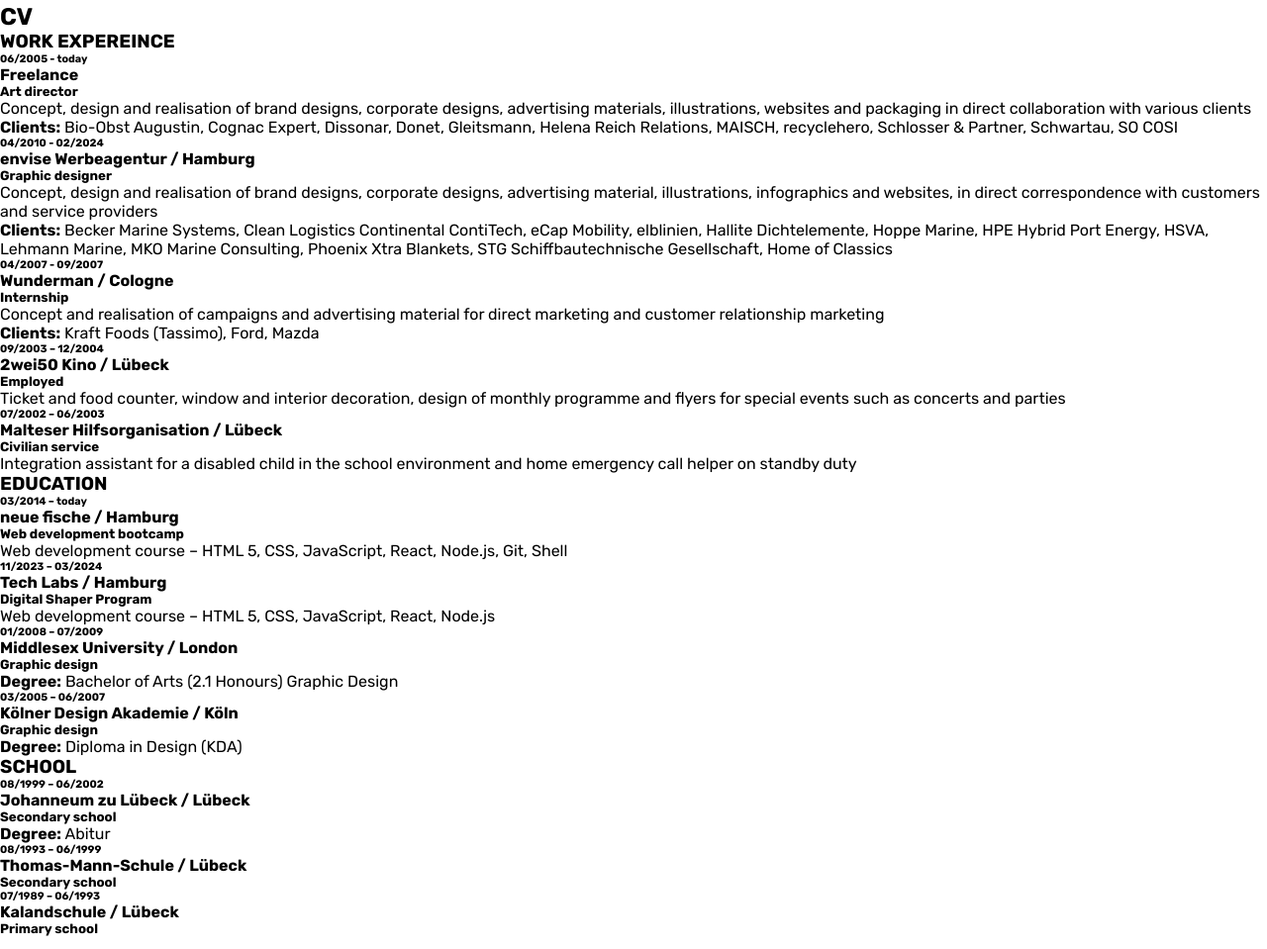
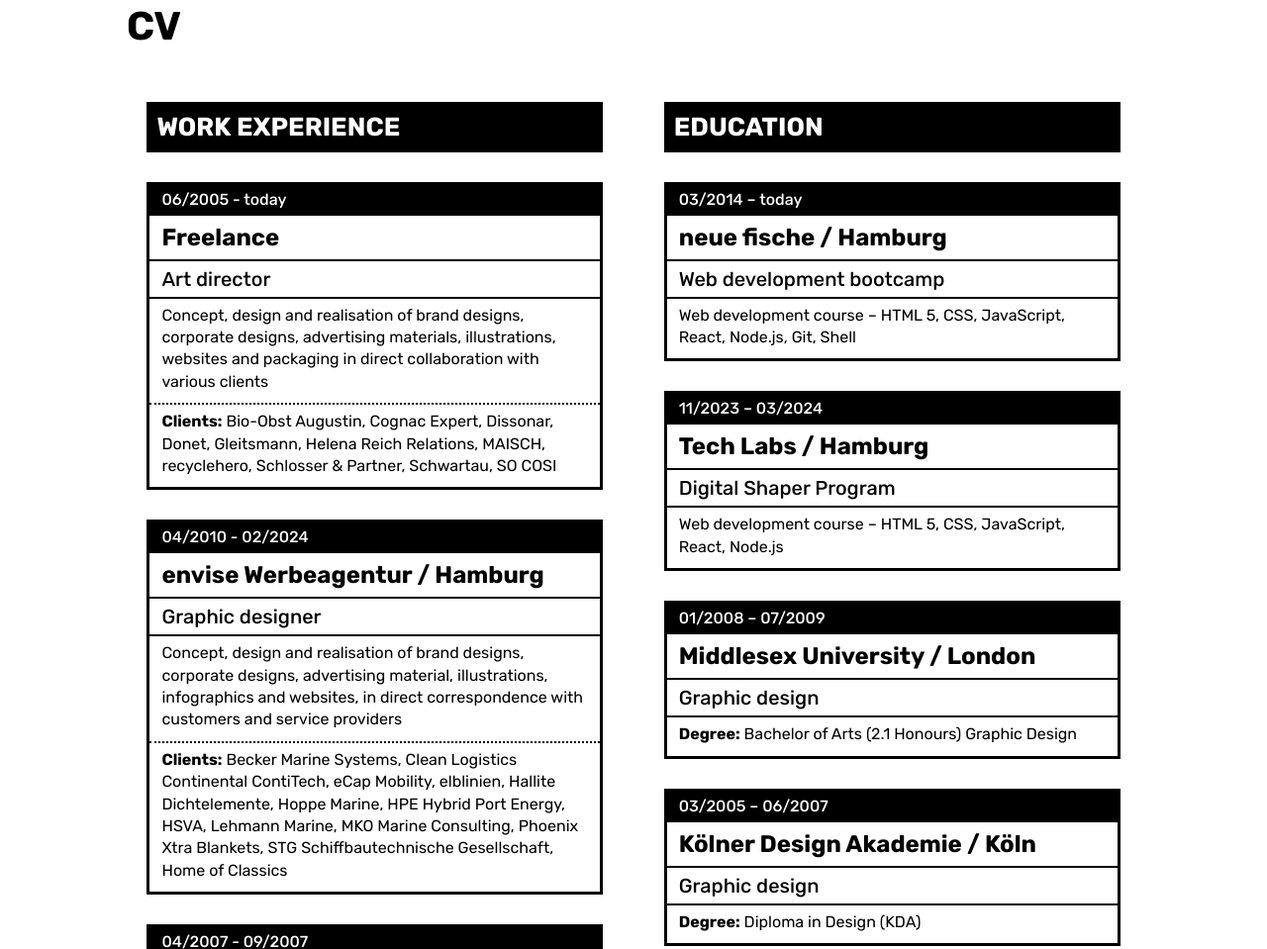
Before and after one commit to P-Oliomonte/personal-website, a website: page index.html in a window 1280 px wide. Shown: the part 1966-2925 px from the top of the page at 99% size. Drawn offline with nearby package versions, Linux system fonts and the light colour scheme.

Commit message:
Update CV

```diff
--- a/index.html
+++ b/index.html
@@ -14,7 +14,7 @@
         <a href="./index.html" class="button button1">HOME</a>
         <a href="#thats-me" class="button button2">PROFILE</a>
         <a href="#portfolio" class="button button3">PORTFOLIO</a>
-        <a href="#" class="button button5">CV</a>
+        <a href="#cv" class="button button5">CV</a>
         <a href="#" class="button button6">CONTACT</a>
       </nav>
 
@@ -95,41 +95,48 @@
         <div class="filler-right2"></div>
       </section>
 
-      <section>
+      <section id="cv">
         <h2>CV</h2>
 
-        <h3>WORK EXPEREINCE</h3>
+        <div id="work">
+          <h3>WORK EXPERIENCE</h3>
 
+          <div class="station">
             <h6>06/2005 - today</h6>
             <h4>Freelance</h4>
             <h5>Art director</h5>
             <p>
-          Concept, design and realisation of brand designs, corporate designs,
-          advertising materials, illustrations, websites and packaging in direct
-          collaboration with various clients
+              Concept, design and realisation of brand designs, corporate
+              designs, advertising materials, illustrations, websites and
+              packaging in direct collaboration with various clients
             </p>
-        <p>
-          <strong>Clients:</strong> Bio-Obst Augustin, Cognac Expert, Dissonar,
-          Donet, Gleitsmann, Helena Reich Relations, MAISCH, recyclehero,
-          Schlosser & Partner, Schwartau, SO COSI
+            <p class="clients">
+              <strong>Clients:</strong> Bio-Obst Augustin, Cognac Expert,
+              Dissonar, Donet, Gleitsmann, Helena Reich Relations, MAISCH,
+              recyclehero, Schlosser & Partner, Schwartau, SO COSI
             </p>
+          </div>
 
+          <div class="station">
             <h6>04/2010 - 02/2024</h6>
             <h4>envise Werbeagentur / Hamburg</h4>
             <h5>Graphic designer</h5>
             <p>
-          Concept, design and realisation of brand designs, corporate designs,
-          advertising material, illustrations, infographics and websites, in
-          direct correspondence with customers and service providers
+              Concept, design and realisation of brand designs, corporate
+              designs, advertising material, illustrations, infographics and
+              websites, in direct correspondence with customers and service
+              providers
             </p>
-        <p>
+            <p class="clients">
               <strong>Clients:</strong> Becker Marine Systems, Clean Logistics
               Continental ContiTech, eCap Mobility, elblinien, Hallite
               Dichtelemente, Hoppe Marine, HPE Hybrid Port Energy, HSVA, Lehmann
               Marine, MKO Marine Consulting, Phoenix Xtra Blankets, STG
               Schiffbautechnische Gesellschaft, Home of Classics
             </p>
+          </div>
 
+          <div class="station">
             <h6>04/2007 - 09/2007</h6>
             <h4>Wunderman / Cologne</h4>
             <h5>Internship</h5>
@@ -137,66 +144,94 @@
               Concept and realisation of campaigns and advertising material for
               direct marketing and customer relationship marketing
             </p>
-        <p><strong>Clients:</strong> Kraft Foods (Tassimo), Ford, Mazda</p>
+            <p class="clients">
+              <strong>Clients:</strong> Kraft Foods (Tassimo), Ford, Mazda
+            </p>
+          </div>
 
+          <div class="station">
             <h6>09/2003 – 12/2004</h6>
             <h4>2wei50 Kino / Lübeck</h4>
             <h5>Employed</h5>
             <p>
               Ticket and food counter, window and interior decoration, design of
-          monthly programme and flyers for special events such as concerts and
-          parties
+              monthly programme and flyers for special events such as concerts
+              and parties
             </p>
+          </div>
 
+          <div class="station">
             <h6>07/2002 – 06/2003</h6>
             <h4>Malteser Hilfsorganisation / Lübeck</h4>
             <h5>Civilian service</h5>
             <p>
-          Integration assistant for a disabled child in the school environment
-          and home emergency call helper on standby duty
+              Integration assistant for a disabled child in the school
+              environment and home emergency call helper on standby duty
             </p>
+          </div>
+        </div>
 
+        <div id="education">
           <h3>EDUCATION</h3>
-
+          <div class="station">
             <h6>03/2014 – today</h6>
             <h4>neue fische / Hamburg</h4>
             <h5>Web development bootcamp</h5>
             <p>
-          Web development course – HTML 5, CSS, JavaScript, React, Node.js, Git,
-          Shell
+              Web development course – HTML 5, CSS, JavaScript, React, Node.js,
+              Git, Shell
             </p>
+          </div>
 
+          <div class="station">
             <h6>11/2023 – 03/2024</h6>
             <h4>Tech Labs / Hamburg</h4>
             <h5>Digital Shaper Program</h5>
-        <p>Web development course – HTML 5, CSS, JavaScript, React, Node.js</p>
+            <p>
+              Web development course – HTML 5, CSS, JavaScript, React, Node.js
+            </p>
+          </div>
 
+          <div class="station">
             <h6>01/2008 – 07/2009</h6>
             <h4>Middlesex University / London</h4>
             <h5>Graphic design</h5>
             <p>
-          <strong>Degree:</strong> Bachelor of Arts (2.1 Honours) Graphic Design
+              <strong>Degree:</strong> Bachelor of Arts (2.1 Honours) Graphic
+              Design
             </p>
+          </div>
 
+          <div class="station">
             <h6>03/2005 – 06/2007</h6>
             <h4>Kölner Design Akademie / Köln</h4>
             <h5>Graphic design</h5>
             <p><strong>Degree:</strong> Diploma in Design (KDA)</p>
+          </div>
 
+          <div id="school-card">
             <h3>SCHOOL</h3>
 
+            <div class="station">
               <h6>08/1999 – 06/2002</h6>
               <h4>Johanneum zu Lübeck / Lübeck</h4>
               <h5>Secondary school</h5>
               <p><strong>Degree:</strong> Abitur</p>
+            </div>
 
+            <div class="station">
               <h6>08/1993 – 06/1999</h6>
               <h4>Thomas-Mann-Schule / Lübeck</h4>
-        <h5>Secondary school</h5>
+              <h5 class="h5-end">Secondary school</h5>
+            </div>
 
+            <div class="station">
               <h6>07/1989 – 06/1993</h6>
               <h4>Kalandschule / Lübeck</h4>
-        <h5>Primary school</h5>
+              <h5 class="h5-end">Primary school</h5>
+            </div>
+          </div>
+        </div>
       </section>
     </main>
   </body>
--- a/styles.css
+++ b/styles.css
@@ -299,6 +299,8 @@
   left: 10px;
 }
 
+/* V Grid Filler links und rechts neben thats-me */
+
 .filler-left1 {
   background-color: black;
   grid-column: 1 / 2;
@@ -310,6 +312,8 @@
   grid-column: 4 / 5;
   grid-row: 2 / 3;
 }
+
+/* V Grid Filler portfolio */
 
 .filler-left2 {
   background-color: black;
@@ -349,3 +353,99 @@
     white 30px
   );
 }
+
+#cv {
+  display: grid;
+  grid-template-columns:
+    1fr minmax(min(40%, 600px), 1fr) minmax(min(40%, 600px), 1fr)
+    1fr;
+  grid-template-rows: 100px 1fr;
+  grid-gap: 0px;
+  width: 100%;
+  padding-top: 180px; /* to keep distance to top when anchor link clicked */
+  margin-top: -180px; /* to keep distance to top when anchor link clicked */
+}
+
+#cv h2 {
+  font-size: 40px;
+  grid-column: 2 / 4;
+  grid-row: 1 / 1;
+}
+
+#work {
+  margin-left: 4%;
+  margin-right: 6%;
+  grid-column: 2 / 3;
+  grid-row: 2 / 4;
+}
+
+#education {
+  margin-left: 6%;
+  margin-right: 4%;
+  grid-column: 3 / 4;
+  grid-row: 2 / 3;
+}
+
+#school-card {
+  margin-top: 70px;
+}
+
+#cv h3 {
+  color: white;
+  background-color: black;
+  padding: 10px;
+  font-size: 26px;
+}
+
+#cv h4 {
+  font-size: 24px;
+  padding-top: 8px;
+  padding-bottom: 8px;
+  padding-left: 12px;
+  padding-right: 12px;
+}
+
+#cv h5 {
+  font-size: 20px;
+  font-weight: 450;
+  padding-top: 6px;
+  padding-bottom: 6px;
+  padding-left: 12px;
+  padding-right: 12px;
+  border-top: 2px solid black;
+  border-bottom: 2px solid black;
+}
+
+#cv .h5-end {
+  border-bottom: none;
+}
+
+#cv h6 {
+  background-color: black;
+  color: white;
+  font-size: 16px;
+  font-weight: 450;
+  padding-top: 5px;
+  padding-bottom: 5px;
+  padding-left: 12px;
+  padding-right: 12px;
+  border-bottom: 2px solid black;
+}
+
+#cv p {
+  line-height: 1.4;
+  padding-left: 12px;
+  padding-right: 12px;
+  padding-top: 6px;
+  padding-bottom: 10px;
+}
+
+.clients {
+  border-top: 2px dotted black;
+}
+
+.station {
+  background-color: white;
+  border: 3px solid black;
+  margin-top: 30px;
+}
```
Lines whose indentation alone changed are shown as unchanged.
